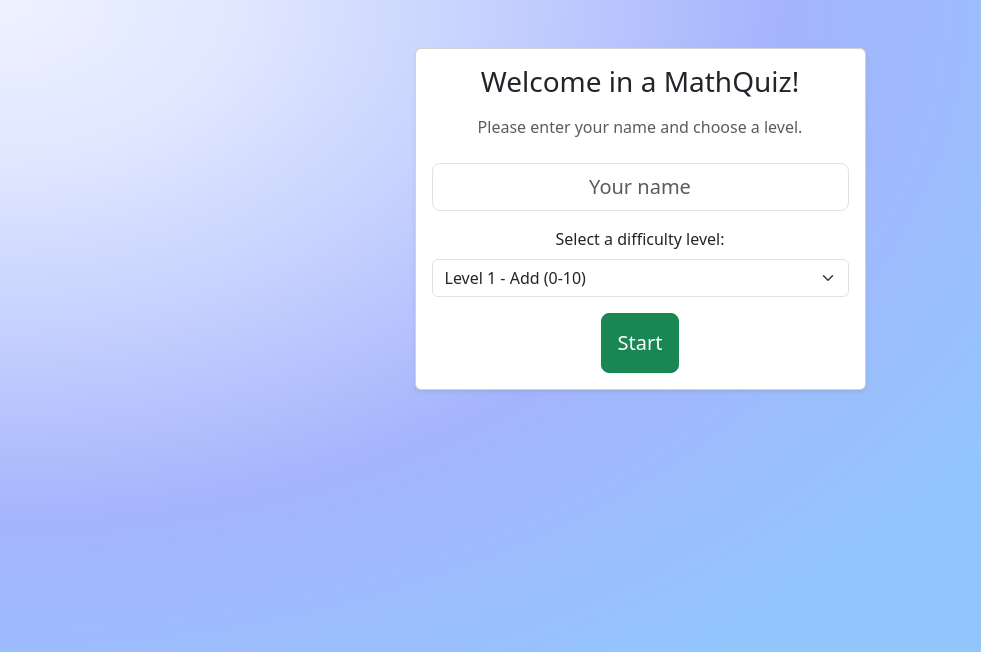
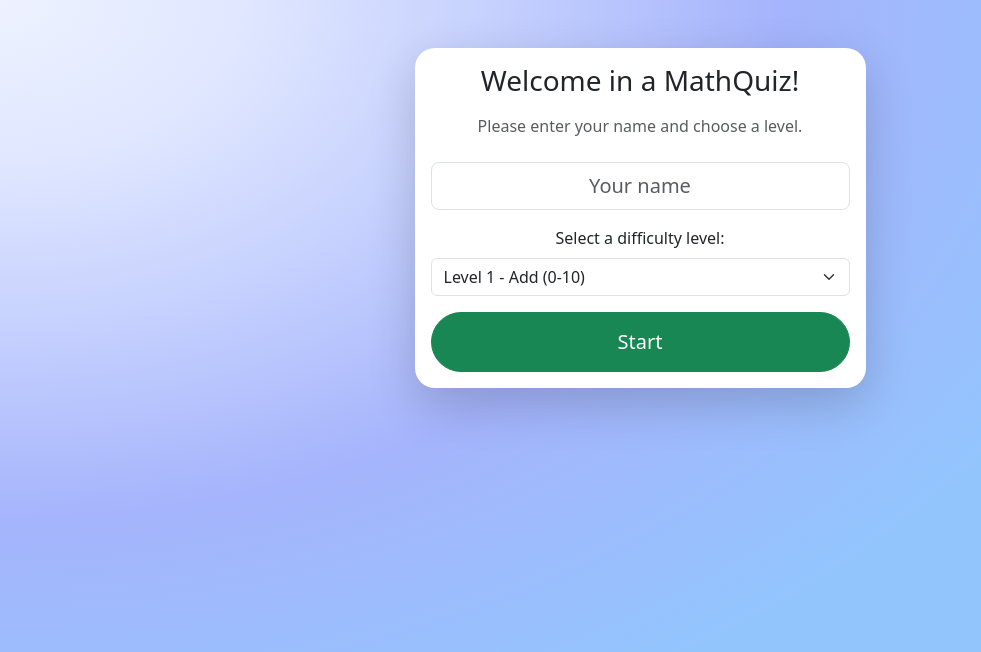
Before and after one commit to Matus14/work-kidsgame-frontend, a React (Create React App) app: page / in a window 1280 px wide. Shown: the top 652 px of the page, without its empty margins (0-981 px from the left). Built offline with nearby package versions, Linux system fonts and the light colour scheme.

Commit message:
add styles for buttons

```diff
--- a/src/components/Game.jsx
+++ b/src/components/Game.jsx
@@ -194,7 +194,7 @@ const Game = ({ playerName, selectedLevel ,onQuizEnd }) => {
 
                   <div className="d-flex justify-content-center gap-2 mt-3">
                     {/*  On click, this checks the user's answer */}
-                    <button onClick={checkAnswer} className="btn btn-success">Check</button>
+                    <button onClick={checkAnswer} className="btn btn-success btn-round">Check</button>
                   </div>
 
                   {/* feedback */}
@@ -217,8 +217,8 @@ const Game = ({ playerName, selectedLevel ,onQuizEnd }) => {
                   <p className="mb-4">Your Score: <span className="fw-bold">{correctAnswers * 10}</span> points</p>
 
                   <div className="d-flex justify-content-center gap-2">
-                    <button onClick={resetGame} className="btn btn-primary" style={{marginRight: '100px'}}>Play Again</button>
-                    <button onClick={onQuizEnd} className="btn btn-outline-secondary">Show Leaderboard</button>
+                    <button onClick={resetGame} className="btn btn-primary btn-round" style={{marginRight: '100px'}}>Play Again</button>
+                    <button onClick={onQuizEnd} className="btn btn-outline-secondary btn-round">Show Leaderboard</button>
                   </div>
                 </>
               )}
--- a/src/components/Leaderboard.jsx
+++ b/src/components/Leaderboard.jsx
@@ -24,11 +24,11 @@ const Leaderboard = ({onBack}) => {
     <div className="container py-5">
       <div className="row justify-content-center">
         <div className="col-12 col-lg-10">
-          <div className="card shadow-sm">
+          <div className="card shadow-lg glow">
             <div className="card-body">
               <div className="d-flex align-items-center mb-3">
                 <h2 className="h4 mb-0">Leaderboard</h2>
-                <button onClick={onBack} className="btn btn-outline-secondary btn-sm ms-auto">Back to Start</button>
+                <button onClick={onBack} className="btn btn-outline-secondary btn-sm btn-round ms-auto">Back to Start</button>
               </div>
 
               <div className="table-responsive">
--- a/src/components/QuizStart.jsx
+++ b/src/components/QuizStart.jsx
@@ -23,7 +23,7 @@ function QuizStart({onStart}) {
     <div className="container py-5">
       <div className="row justify-content-center">
         <div className="col-12 col-md-8 col-lg-5">
-          <div className="card shadow-sm">
+          <div className="card shadow-lg glow">
             <div className="card-body text-center">
               <h1 className="h3 mb-3">Welcome in a MathQuiz!</h1>
               <p className="text-muted mb-4">Please enter your name and choose a level.</p>
@@ -57,7 +57,7 @@ function QuizStart({onStart}) {
                 </select>
               </div>
 
-              <button onClick={handleStart} className="btn btn-success btn-lg">
+              <button onClick={handleStart} className="btn btn-success btn-lg btn-lg btn-round w-100">
                 Start
               </button>
             </div>
```
